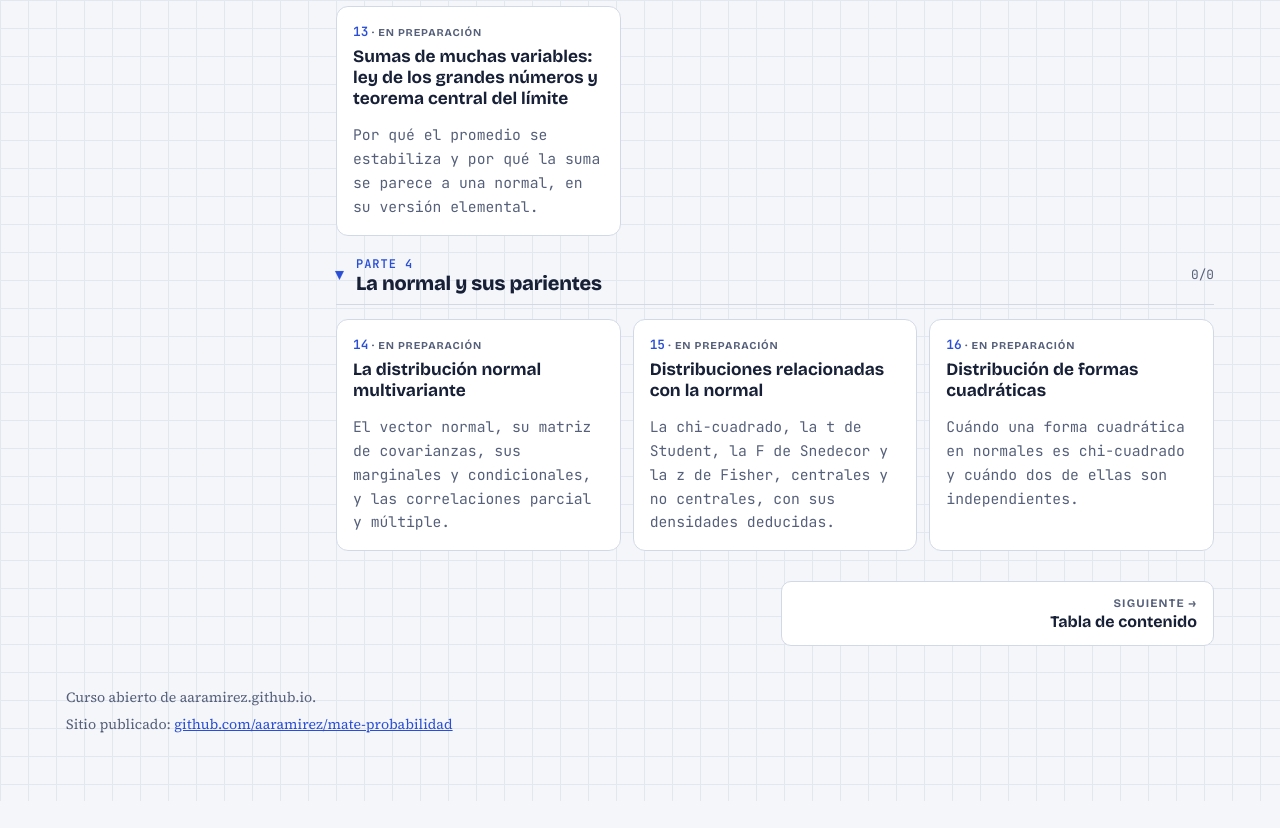
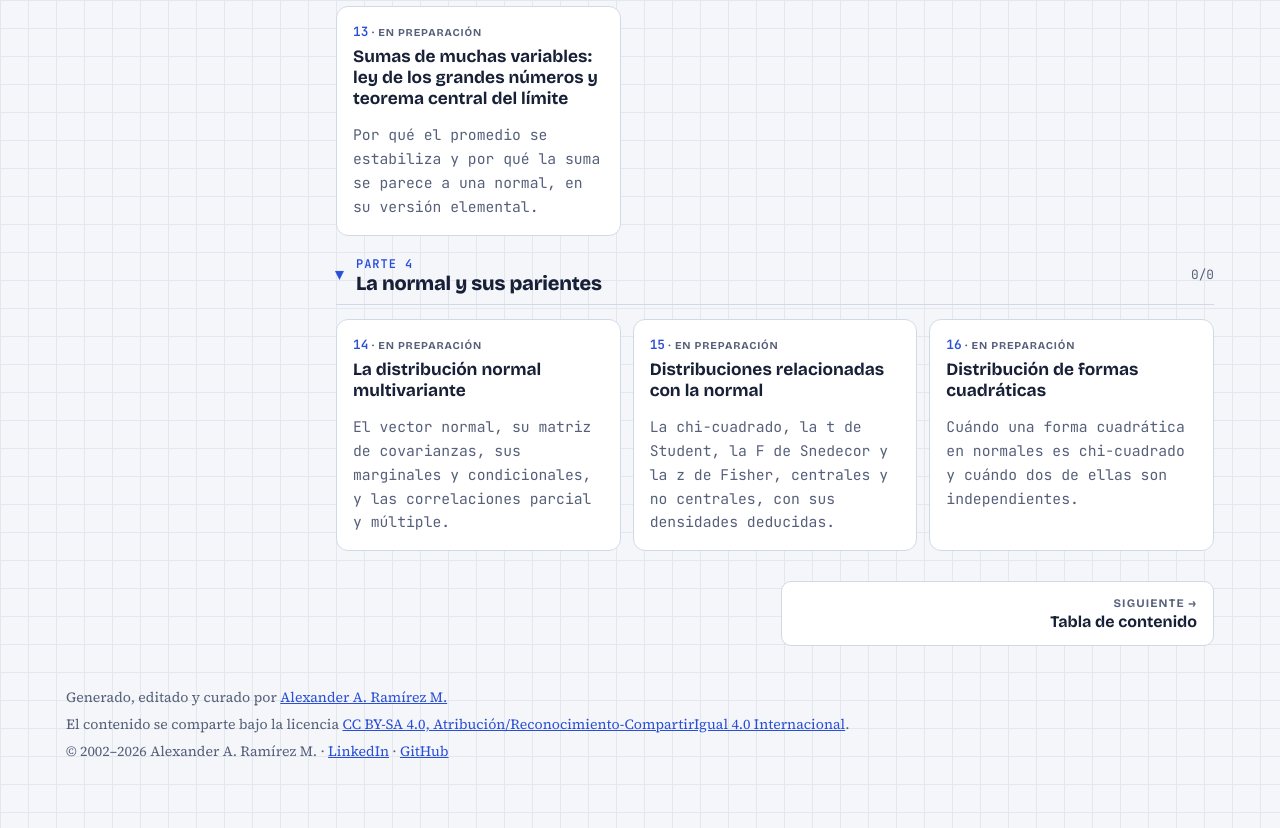
Before and after one commit to aaramirez/mate-probabilidad, a plain HTML site: page index.html in a window 1280 px wide. Shown: the part 2884-3712 px from the top of the page. Before the commit the page ends 3685 px from the top, so only its background shows below. Drawn offline with nearby package versions, Linux system fonts and the light colour scheme.

Commit message:
Pie común: autoría, licencia CC BY-SA 4.0 y año que se actualiza solo

```diff
--- a/index.html
+++ b/index.html
@@ -92,7 +92,7 @@ height="0" width="0" style="display:none;visibility:hidden"></iframe></noscript>
 <nav class="pager" id="pager" aria-label="Capítulo anterior y siguiente"></nav>
 </main>
 </div>
-<footer><span>Curso abierto de aaramirez.github.io.</span><span>Sitio publicado: <a href="https://github.com/aaramirez/mate-probabilidad" target="_blank" rel="noopener">github.com/aaramirez/mate-probabilidad</a></span></footer>
+<footer><span>Generado, editado y curado por <a href="https://www.linkedin.com/in/alexander-ramirez-morales/" target="_blank" rel="noopener">Alexander A. Ramírez M.</a></span><span>El contenido se comparte bajo la licencia <a href="https://creativecommons.org/licenses/by-sa/4.0/deed.es" target="_blank" rel="noopener">CC BY-SA 4.0, Atribución/Reconocimiento-CompartirIgual 4.0 Internacional</a>.</span><span>© 2002–<span data-anio>2026</span> Alexander A. Ramírez M. · <a href="https://www.linkedin.com/in/alexander-ramirez-morales/" target="_blank" rel="noopener">LinkedIn</a> · <a href="https://github.com/aaramirez" target="_blank" rel="noopener">GitHub</a></span><script>document.querySelectorAll('[data-anio]').forEach(function (e) { e.textContent = new Date().getFullYear(); });</script></footer>
 </div>
 <script src="assets/lab.js"></script>
 </body>
```
Also changed, not shown: temario.html (+1 -1 lines).
